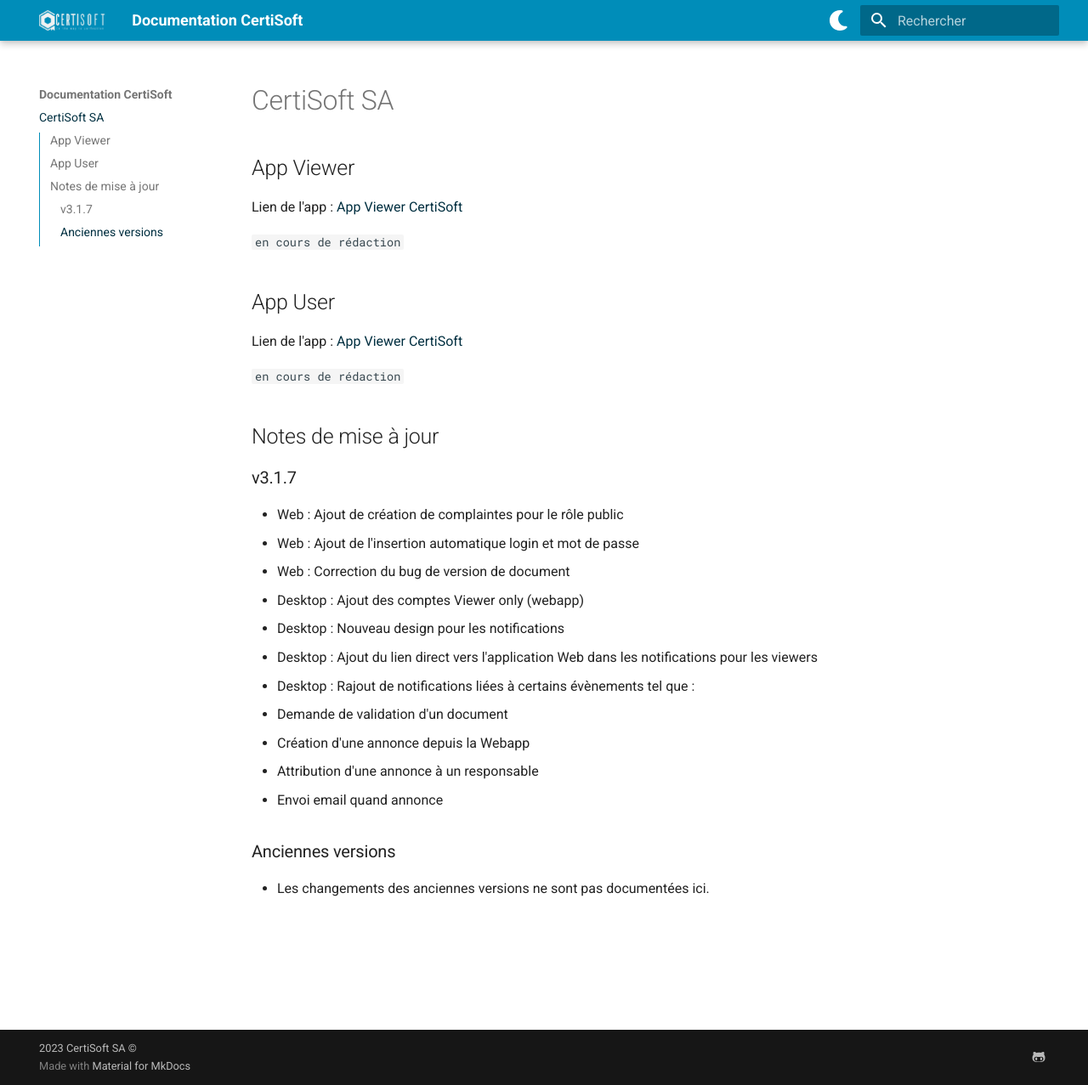
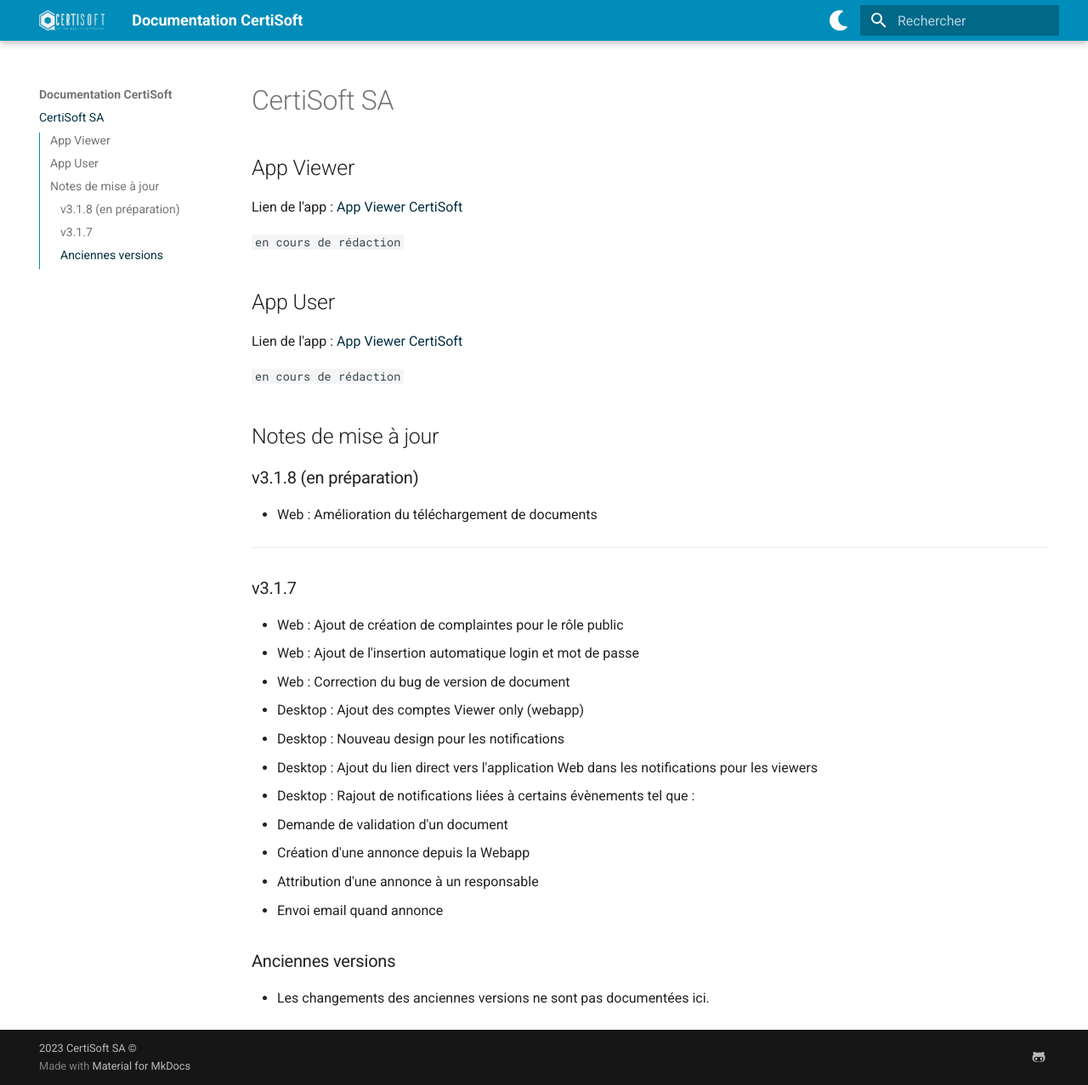
Before and after one commit to Bm-s/certisoft-docs, an MkDocs documentation site: the page built from docs/index.md, in a window 1280 px wide and 1277 px high. Shown: the whole window at 85% size. Built offline with MkDocs 1.6.1 and Material for MkDocs 9.7.7, drawn with Linux system fonts in a browser that asks for light colours.

Commit message:
added branch for v3.1.8

```diff
--- a/docs/index.md
+++ b/docs/index.md
@@ -15,6 +15,11 @@
 
 ## Notes de mise à jour
 
+### v3.1.8 (en préparation)
+
+- Web : Amélioration du téléchargement de documents
+
+---
 
 ### v3.1.7
 
```
